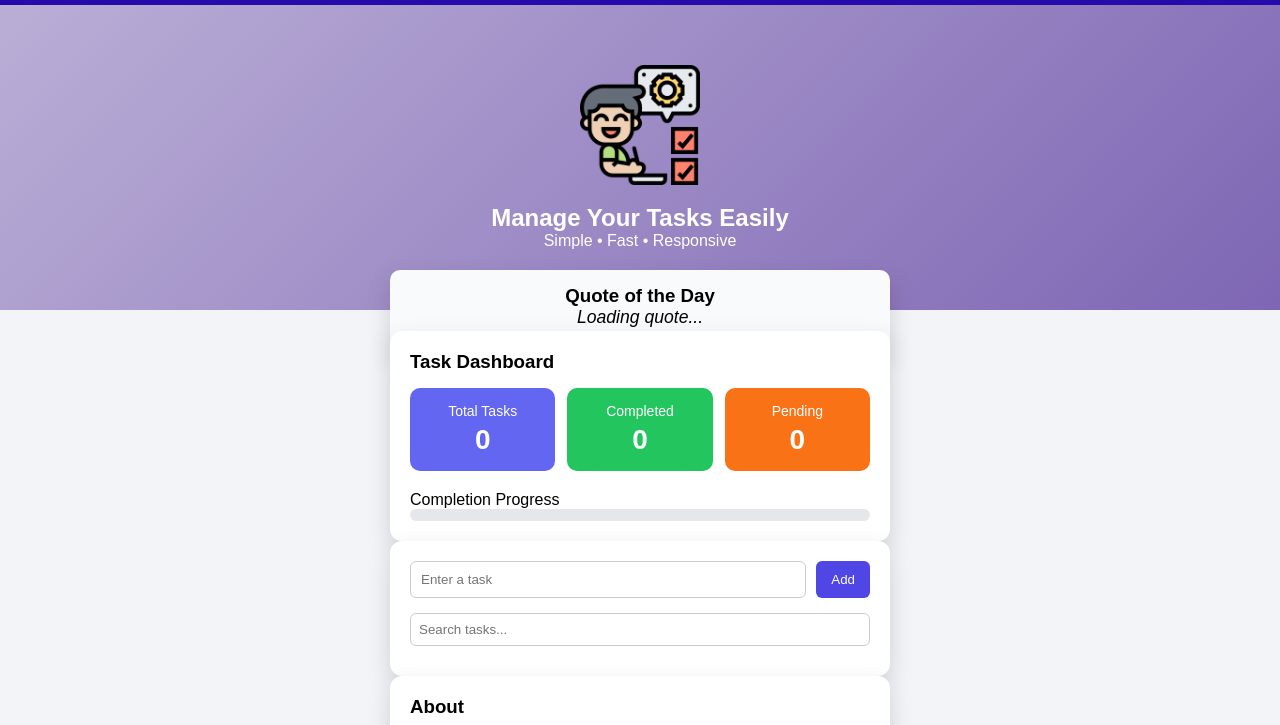
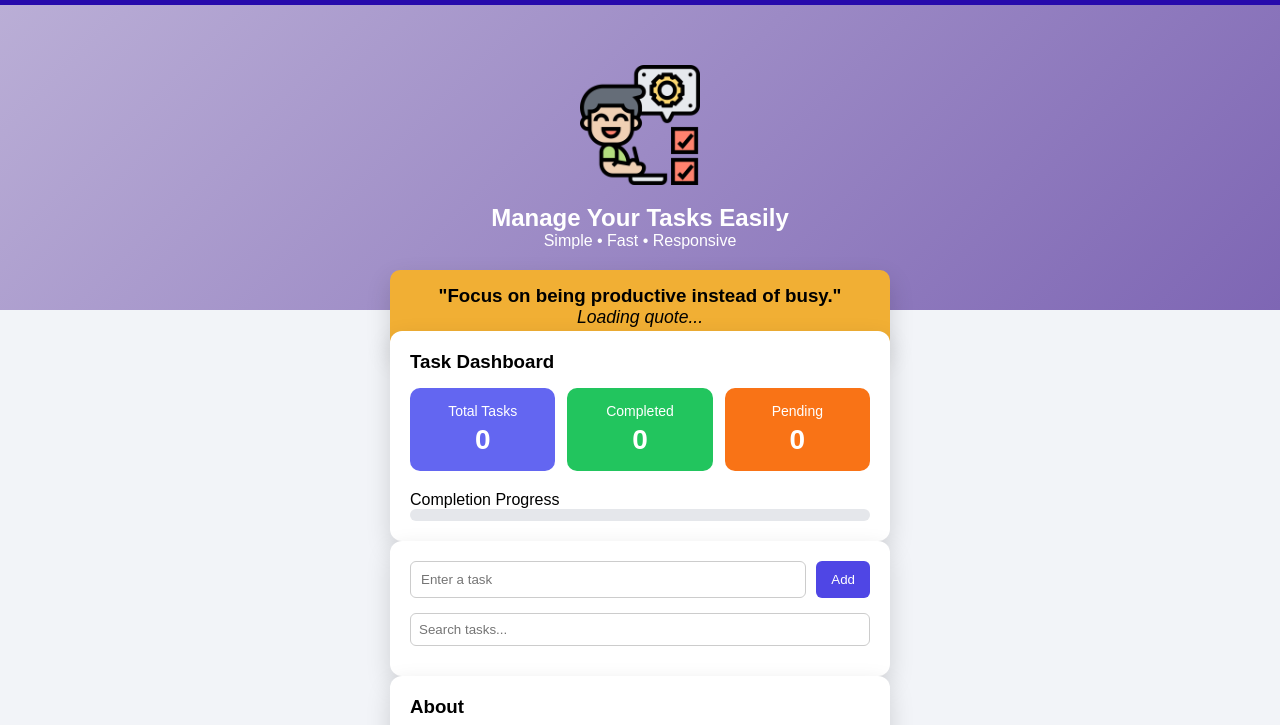
Before and after one commit to MaleeshaDilshani/TaskManager, a plain HTML site: page index.html in a window 1280 px wide. Shown: the part 70-795 px from the top of the page. Drawn offline with Linux system fonts and the light colour scheme.

Commit message:
fix: update quote text and improve styling in quote section

```diff
--- a/index.html
+++ b/index.html
@@ -34,7 +34,7 @@
 
   <!-- QUOTE SECTION -->
   <section class="app quote-section">
-    <h3> Quote of the Day</h3>
+    <h3> "Focus on being productive instead of busy."</h3>
     <p id="quoteText">Loading quote...</p>
     <span id="quoteAuthor"></span>
   </section>
--- a/style.css
+++ b/style.css
@@ -304,7 +304,7 @@ footer {
   margin-bottom: 20px;
   padding: 15px;
   border-radius: 10px;
-  background: #f9fafb;
+  background: #f1af34;
 }
 
 .quote-section p {
@@ -315,5 +315,5 @@ footer {
 
 .quote-section span {
   font-size: 0.9rem;
-  color: #6b7280;
+  color: #7b8baa;
 }
```
